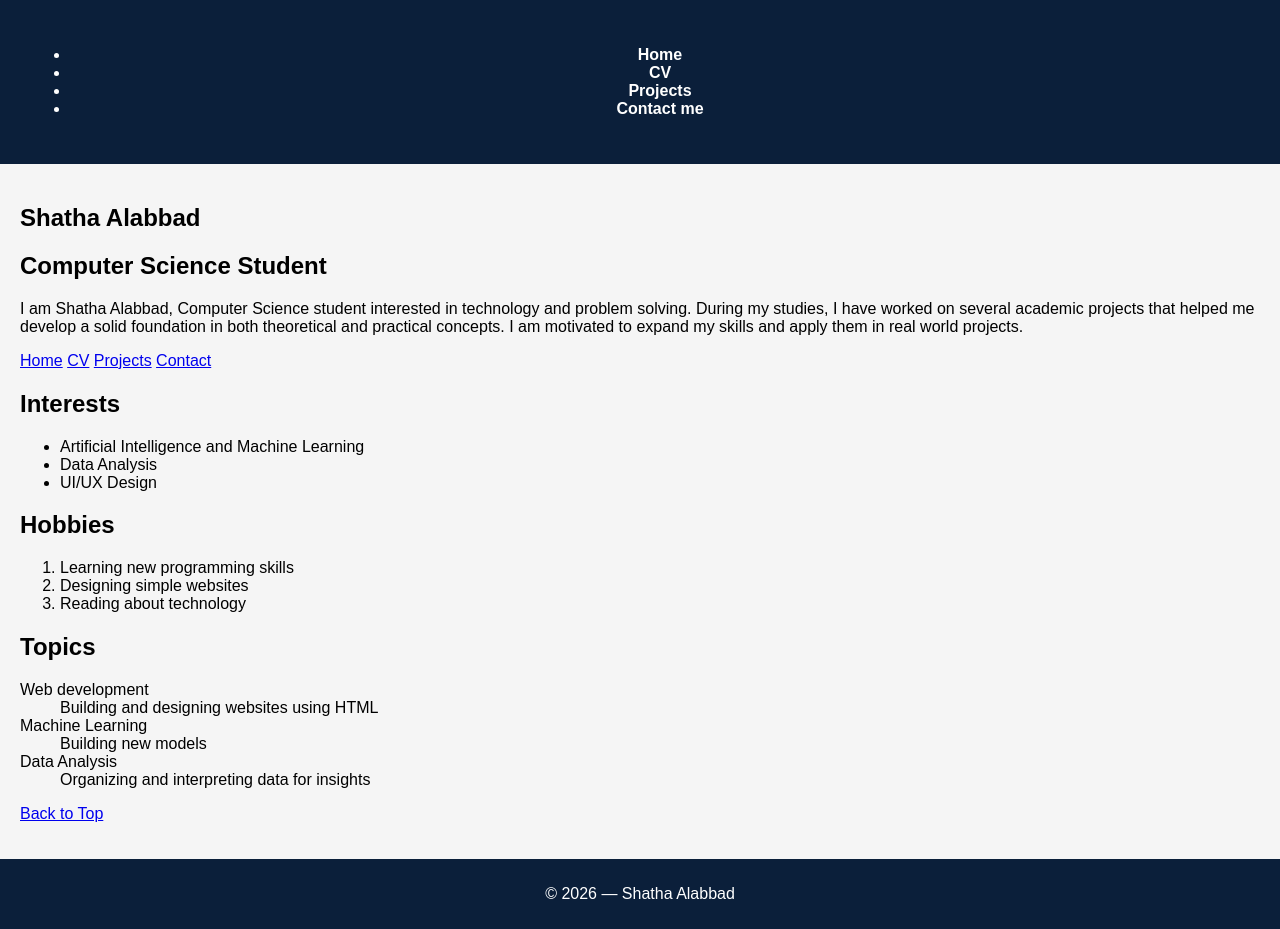
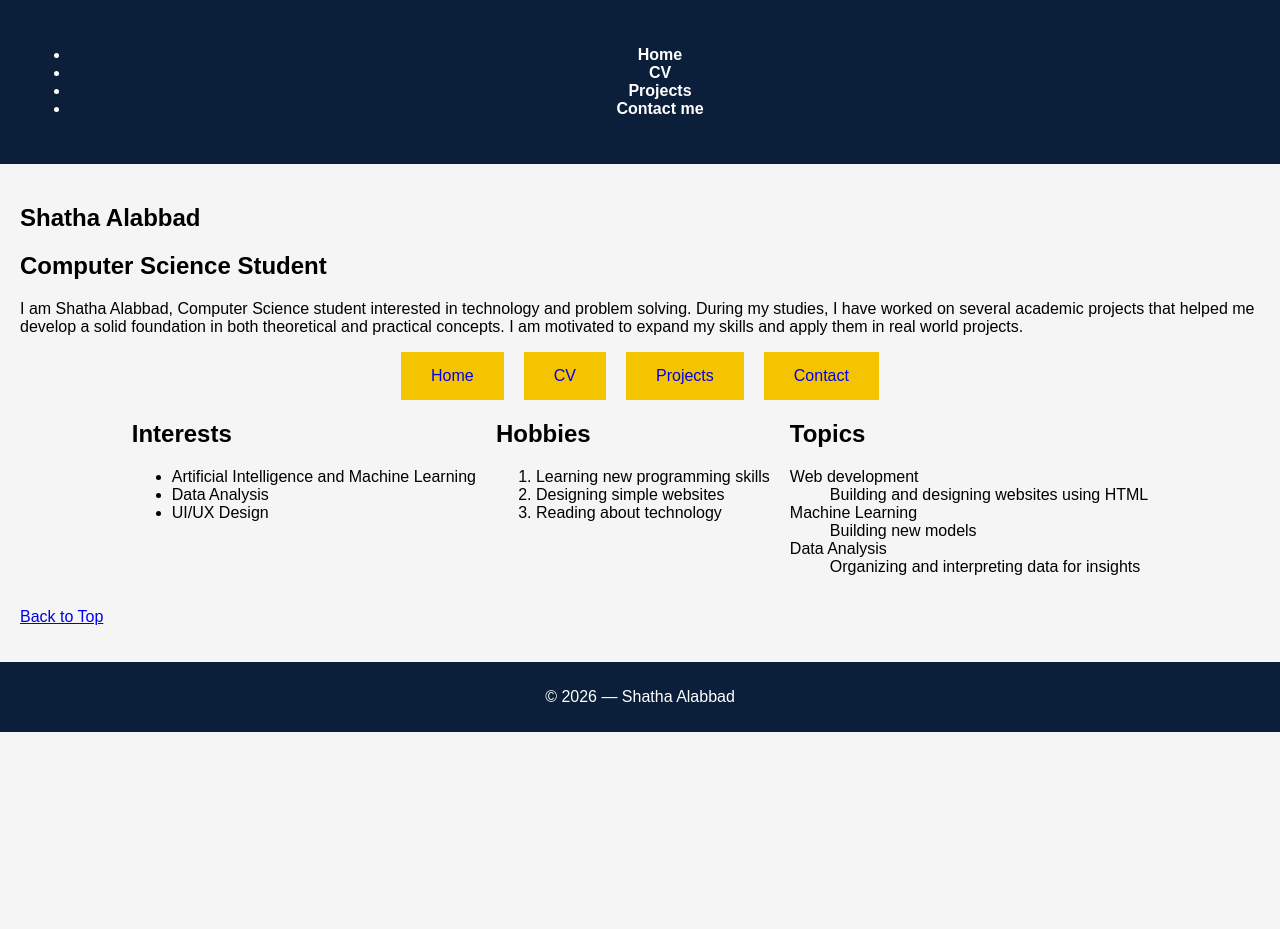
Before and after one commit to Shaatha2/hw2, a plain HTML site: page index.html in a window 1280 px wide. After the commit the page ends 800 px from the top, so only its background shows below. Drawn offline with Linux system fonts and the light colour scheme.

Commit message:
Update style.css

```diff
--- a/style.css
+++ b/style.css
@@ -53,3 +53,16 @@
   text-align: center;
   padding: 10px;
 }
+
+
+.home-links {
+  display: flex;
+  justify-content: center;
+  gap: 20px;
+}
+
+.home-box {
+  background-color: #f4c400;
+  padding: 15px 30px;
+  text-decoration: none;
+}
```
